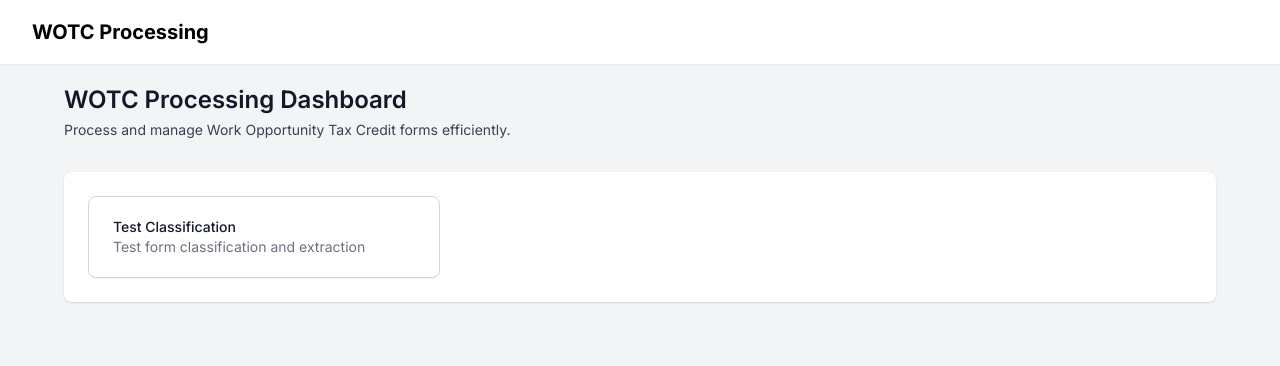
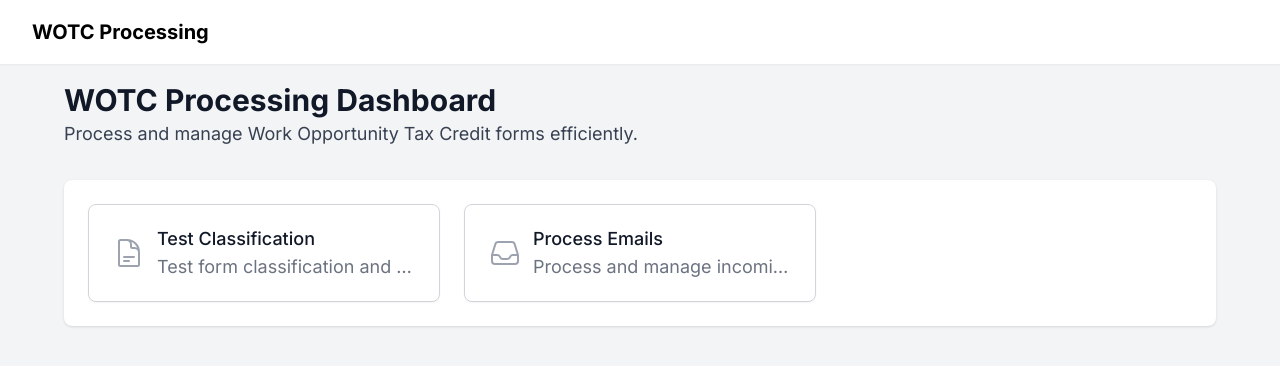
Before and after one commit to mordechaipotash/tax_credit_app, a Next.js app: page / in a window 1280 px wide. Shown: the top 366 px of the page. Built offline with nearby package versions, Linux system fonts and the light colour scheme.

Commit message:
Enhance dashboard and test page layouts with better styling and icons

```diff
--- a/src/app/page.tsx
+++ b/src/app/page.tsx
@@ -1,5 +1,8 @@
+'use client';
+
 import Link from 'next/link';
 import DashboardLayout from '@/components/layout/DashboardLayout';
+import { DocumentTextIcon, InboxIcon } from '@heroicons/react/24/outline';
 
 export default function Home() {
   return (
@@ -7,10 +10,10 @@ export default function Home() {
       <div className="mx-auto max-w-7xl px-4 sm:px-6 lg:px-8">
         <div className="sm:flex sm:items-center">
           <div className="sm:flex-auto">
-            <h1 className="text-2xl font-semibold leading-6 text-gray-900">
+            <h1 className="text-3xl font-bold leading-6 text-gray-900">
               WOTC Processing Dashboard
             </h1>
-            <p className="mt-2 text-sm text-gray-700">
+            <p className="mt-2 text-lg text-gray-700">
               Process and manage Work Opportunity Tax Credit forms efficiently.
             </p>
           </div>
@@ -24,12 +27,32 @@ export default function Home() {
                   href="/test"
                   className="relative flex items-center space-x-3 rounded-lg border border-gray-300 bg-white px-6 py-5 shadow-sm hover:border-gray-400 hover:bg-gray-50"
                 >
+                  <div className="flex-shrink-0">
+                    <DocumentTextIcon className="h-8 w-8 text-gray-400" aria-hidden="true" />
+                  </div>
                   <div className="min-w-0 flex-1">
-                    <p className="text-sm font-medium text-gray-900">
+                    <p className="text-lg font-medium text-gray-900">
                       Test Classification
                     </p>
-                    <p className="truncate text-sm text-gray-500">
+                    <p className="truncate text-lg text-gray-500">
                       Test form classification and extraction
+                    </p>
+                  </div>
+                </Link>
+
+                <Link
+                  href="/emails"
+                  className="relative flex items-center space-x-3 rounded-lg border border-gray-300 bg-white px-6 py-5 shadow-sm hover:border-gray-400 hover:bg-gray-50"
+                >
+                  <div className="flex-shrink-0">
+                    <InboxIcon className="h-8 w-8 text-gray-400" aria-hidden="true" />
+                  </div>
+                  <div className="min-w-0 flex-1">
+                    <p className="text-lg font-medium text-gray-900">
+                      Process Emails
+                    </p>
+                    <p className="truncate text-lg text-gray-500">
+                      Process and manage incoming WOTC emails
                     </p>
                   </div>
                 </Link>
--- a/src/app/test/page.tsx
+++ b/src/app/test/page.tsx
@@ -1,6 +1,8 @@
 'use client';
 
 import dynamic from 'next/dynamic';
+import DashboardLayout from '@/components/layout/DashboardLayout';
+import { DocumentTextIcon } from '@heroicons/react/24/outline';
 
 const ClassificationTest = dynamic(
   () => import('@/components/classification/ClassificationTest'),
@@ -9,9 +11,26 @@ const ClassificationTest = dynamic(
 
 export default function TestPage() {
   return (
-    <div className="container mx-auto px-4 py-8">
-      <h1 className="text-2xl font-bold mb-4">Test Classification</h1>
-      <ClassificationTest />
-    </div>
+    <DashboardLayout>
+      <div className="max-w-4xl mx-auto">
+        <div className="flex items-center mb-6">
+          <DocumentTextIcon className="h-8 w-8 text-gray-400 mr-3" aria-hidden="true" />
+          <div>
+            <h1 className="text-3xl font-bold text-gray-900">
+              Test Classification
+            </h1>
+            <p className="mt-1 text-lg text-gray-500">
+              Upload a WOTC form to test classification and data extraction
+            </p>
+          </div>
+        </div>
+
+        <div className="bg-white shadow sm:rounded-lg">
+          <div className="px-4 py-5 sm:p-6">
+            <ClassificationTest />
+          </div>
+        </div>
+      </div>
+    </DashboardLayout>
   );
 }
```
